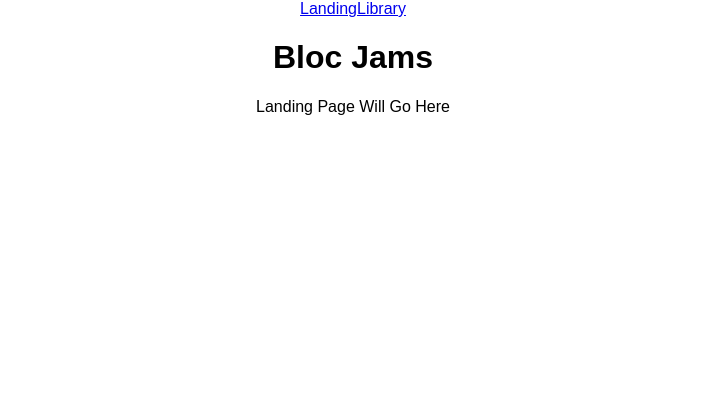
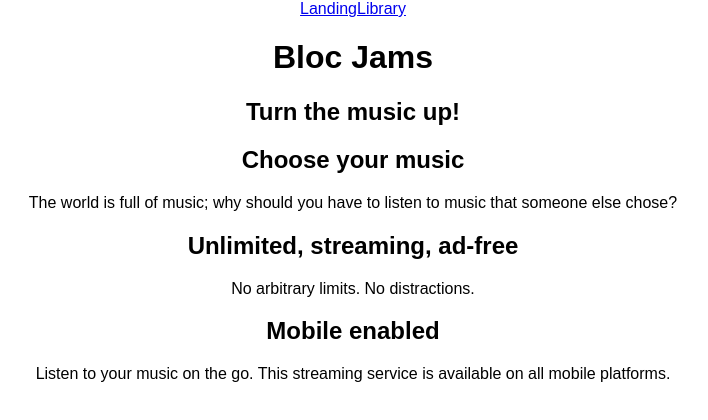
Before and after one commit to evanhmedeiros/bloc-jams-react, a React (Create React App) app: page / in a window 1280 px wide. Shown: the top 420 px of the page, without its empty margins (287-995 px from the left). Built offline with nearby package versions, Linux system fonts and the light colour scheme.

Commit message:
Checkpoint 4 Components: Landing: completed

```diff
--- a/src/components/Landing.js
+++ b/src/components/Landing.js
@@ -3,7 +3,23 @@
 
 const Landing = () => (
     <section className="landing">
-        Landing Page Will Go Here
+
+        <h1 className="hero-title">Turn the music up!</h1>
+        <section className="selling-points">
+            <div className="point">
+                <h2 className="point-title">Choose your music</h2>
+                <p className="point-description">The world is full of music; why should you have to listen to music that someone else chose?</p>
+            </div>
+            <div className="point">
+                <h2 className="point-title">Unlimited, streaming, ad-free</h2>
+                <p className="point-description">No arbitrary limits. No distractions.</p>
+            </div>
+            <div className="point">
+                <h2 className="point-title">Mobile enabled</h2>
+                <p className="point-description">Listen to your music on the go. This streaming service is available on all mobile platforms.</p>
+            </div>
+
+        </section>
     </section>
 );
 
```
